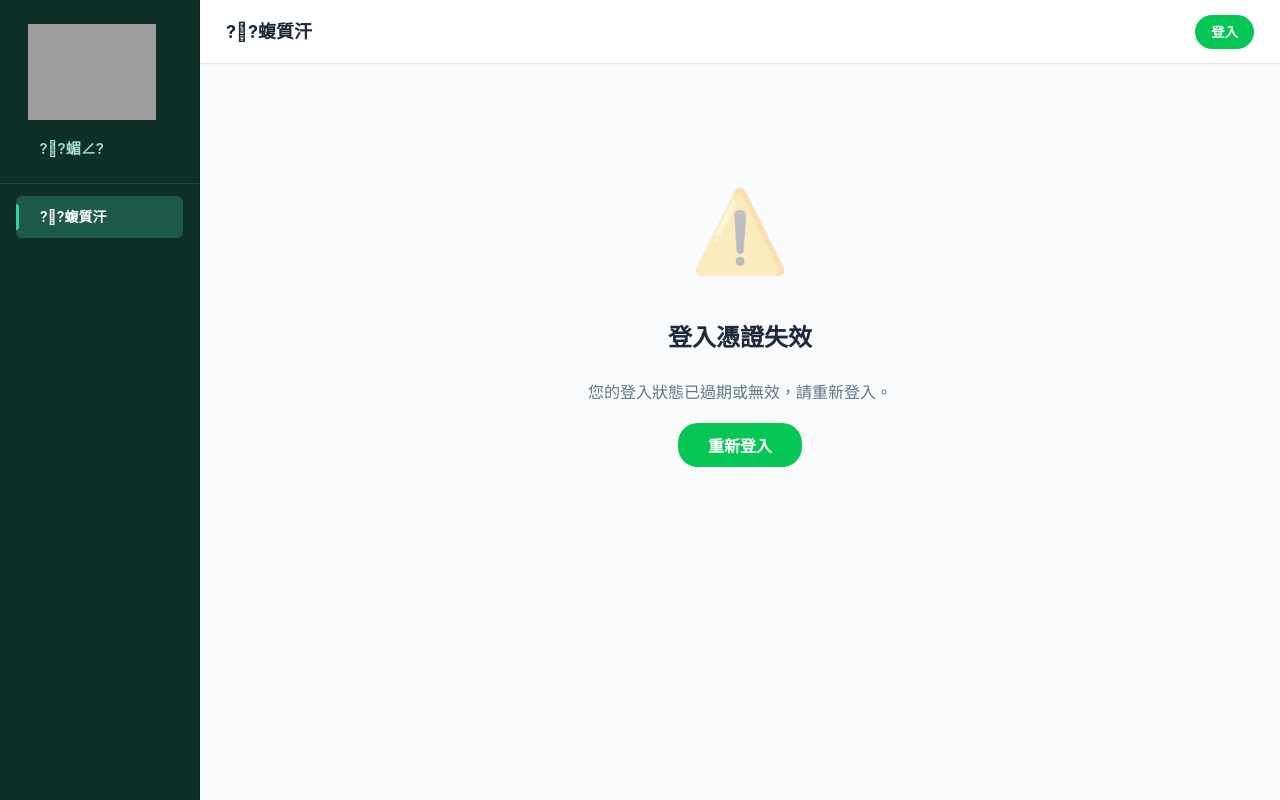
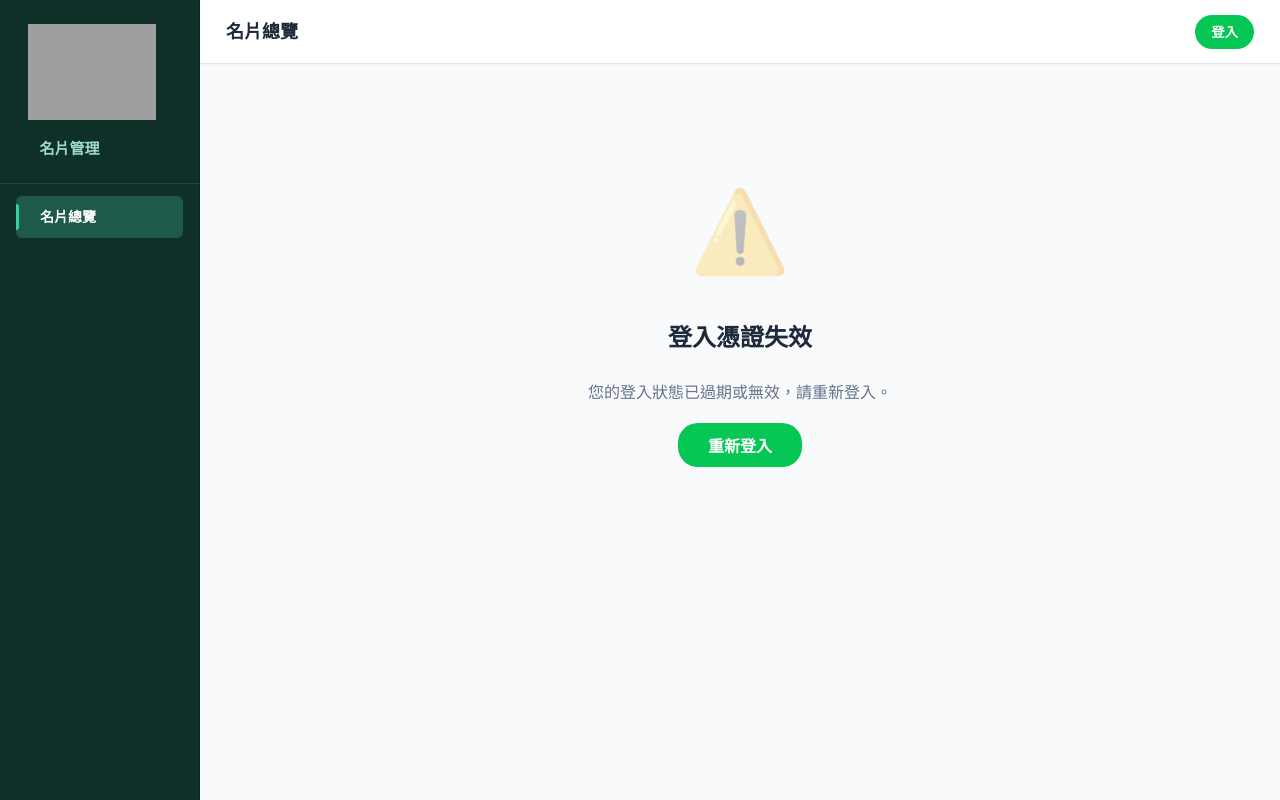
Before and after one commit to TFC433/0506test001, a website: page public/leads-view.html in a window 1280 px wide. Drawn offline with Linux system fonts and the light colour scheme; no server answers; grey boxes are pictures that could not be loaded.

Commit message:
update 08091509

```diff
--- a/public/leads-view.html
+++ b/public/leads-view.html
@@ -26,16 +26,16 @@ Change Log:
         <aside class="ocr-sidebar" aria-label="OCR product">
             <div class="ocr-sidebar-brand">
                 <img src="/images/portal/ocr.png" alt="OCR" class="ocr-sidebar-logo">
-                <span class="ocr-sidebar-label">??蝞∠?</span>
+                <span class="ocr-sidebar-label">名片管理</span>
             </div>
-            <div class="ocr-sidebar-current" aria-current="page">??蝮質汗</div>
+            <div class="ocr-sidebar-current" aria-current="page">名片總覽</div>
         </aside>
         <header class="main-header">
             <a href="/dashboard.html" class="logo-area" style="text-decoration: none;">
                 <img src="/images/portal/ocr.png" alt="OCR" class="logo-img" onerror="this.style.display='none'; this.nextElementSibling.style.display='block'">
                 <span class="logo-text" style="display:none; font-weight:800; font-size:1.2rem; color:var(--text-primary);">名片待確認</span>
             </a>
-            <h1 class="ocr-page-title">??蝮質汗</h1>
+            <h1 class="ocr-page-title">名片總覽</h1>
 
             <div class="user-area" id="user-area" style="display: none;">
                 <span class="user-name" id="user-name">載入中...</span>
```
